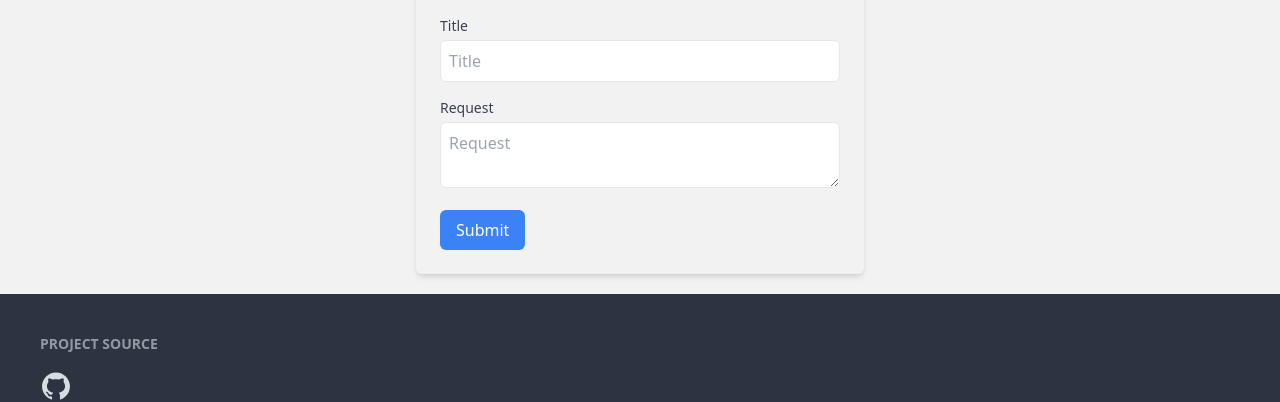
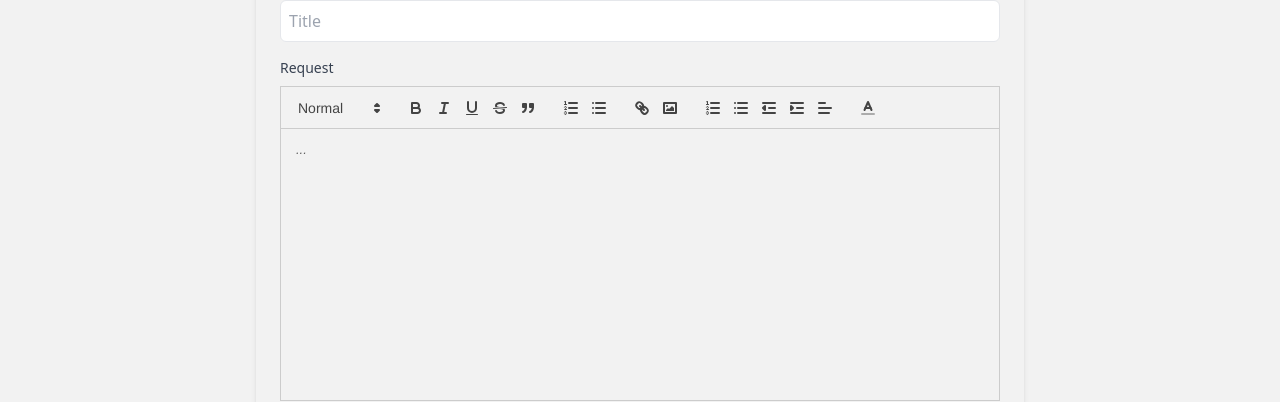
Before and after one commit to svaronc/SmartAgent-React, a React (Vite) app in the folder frontend/: page / in a window 1280 px wide. Shown: the part 1112-1514 px from the top of the page. Built offline with nearby package versions, Linux system fonts and the light colour scheme; no server answers.

Commit message:
Replace Request text field entry on Formik form with react-quill DraftEditor component.

```diff
--- a/frontend/src/components/Landing/RequestForm.jsx
+++ b/frontend/src/components/Landing/RequestForm.jsx
@@ -2,6 +2,7 @@ import { useState } from 'react';
 import { Formik, Field, Form, ErrorMessage } from 'formik';
 import axios from 'axios';
 import * as Yup from 'yup';
+import DraftEditor from './DraftEditor';
 
 function RequestForm() {
   const [submitted, setSubmitted] = useState(false);
@@ -36,7 +37,7 @@ function RequestForm() {
   };
 
   return (
-    <div className="max-w-md mx-auto p-6 shadow-md rounded-md m-5">
+    <div className="max-w-3xl mx-auto p-6 shadow-md rounded-md m-5">
       {submitted ? ( // Conditional rendering for thank you message
         <div className="text-center">
           <h1 className="text-4xl font-bold mb-4">Thank you for your support request.</h1>
@@ -78,12 +79,12 @@ function RequestForm() {
                 </div>
 
                 <div className="mb-4">
-                  <label htmlFor="body" className="block text-sm font-medium text-gray-700">Request</label>
-                  <Field name="body" id="body" as="textarea" placeholder="Request" className="mt-1 p-2 w-full border rounded-md focus:outline-none focus:border-blue-500" />
+                  <label htmlFor="body" className="block text-sm font-medium text-gray-700 mb-2">Request</label>
+                  <Field name="body" component={ DraftEditor } />
                   <ErrorMessage name="body" component="div" className="text-red-500 text-sm mt-1" />
                 </div>
 
-                <button type="submit" className="bg-blue-500 text-white py-2 px-4 rounded-md focus:outline-none hover:bg-blue-600" disabled={isSubmitting}>
+                <button type="submit" className="mt-10 bg-blue-500 text-white py-2 px-4 rounded-md focus:outline-none hover:bg-blue-600" disabled={isSubmitting}>
                   Submit
                 </button>
               </Form>
```
